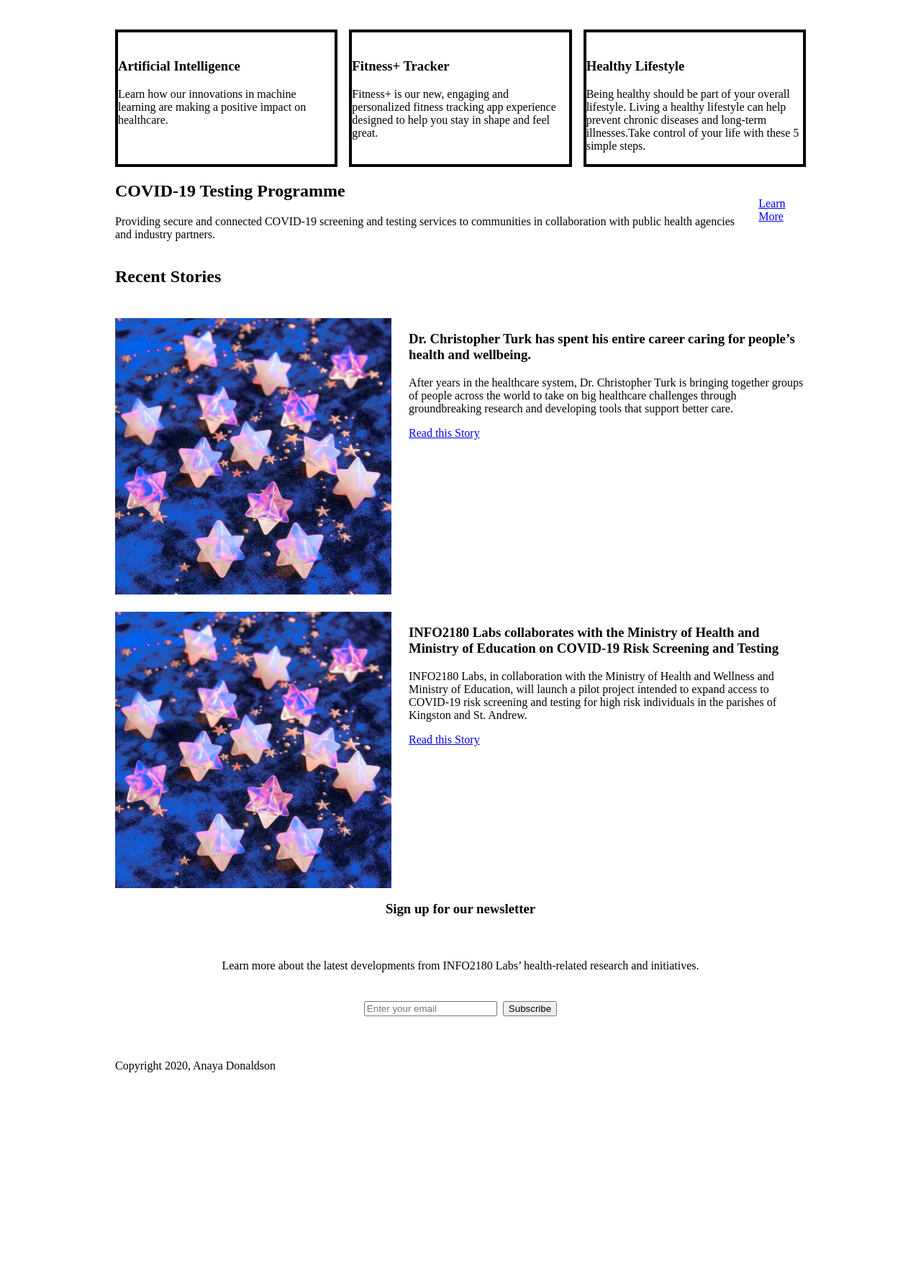
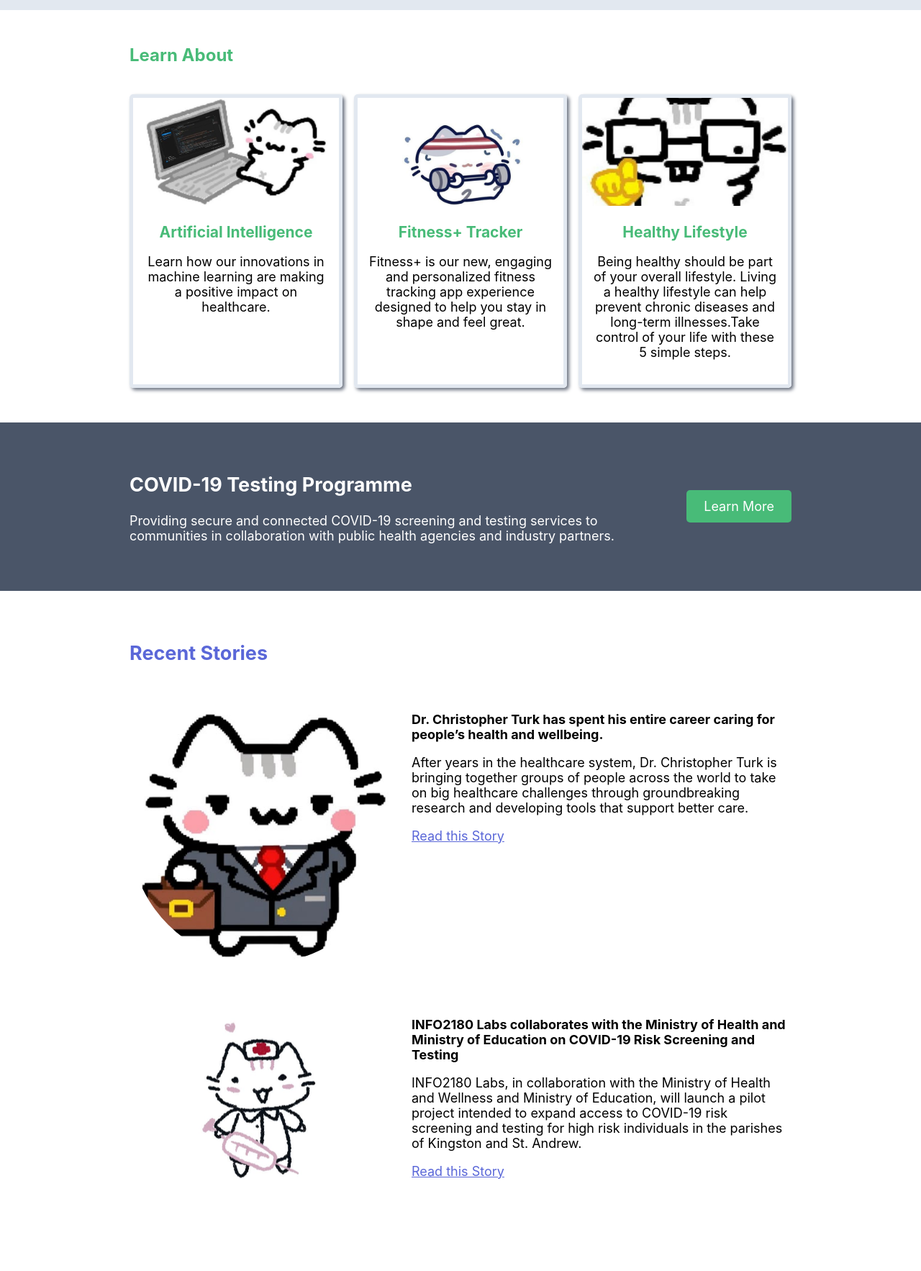
Before and after one commit to mv-water/info2180-project1, a plain HTML site: page index.html in a window 1280 px wide. Shown: the part 514-2280 px from the top of the page at 72% size. Before the commit the page ends 2040 px from the top, so only its background shows below. Drawn offline with Linux system fonts and the light colour scheme.

Commit message:
Styled CSS to match the guide give, fixed error in html, added images and created javascript file

```diff
--- a/index.html
+++ b/index.html
@@ -5,7 +5,7 @@
     <meta name="viewport" content="width=device-width, initial-scale=1.0">
     <title>INFO2180 Project 1</title>
     <link rel="stylesheet" href="styles.css">
-    <script src="scripts.js"></script>
+    <script src="scripts.js" defer></script>
 </head>
 <body>
     <header>
@@ -26,7 +26,7 @@
         <section class="overview-hero">
             <div class="container">
                 <div class="overview-hero-image">
-                    <img src="yes.jpg" alt="">
+                    <img src="healingcat.jpg" alt="drawing of a cat frolicing happily">
                 </div>
                 <div class="overview-hero-text">
                     <h2>Live  your healthiest life now!</h2>
@@ -39,21 +39,21 @@
                 <h2>Learn About</h2>
                 <div class="cards">
                     <div class="card">
-                        <img src="#" alt="">
+                        <img src="catcode.jpg" alt="drawing of a cat at a laptop">
                         <div class="card-body">
                             <h3>Artificial Intelligence</h3>
                             <p>Learn how our innovations in machine learning are making a positive impact on healthcare.</p>
                         </div>
                     </div>
                     <div class="card">
-                        <img src="#" alt="">
+                        <img src="workoutcat.jpg" alt="drawing of a cat working out">
                         <div class="card-body">
                             <h3>Fitness+ Tracker</h3>
                             <p>Fitness+ is our new, engaging and personalized fitness tracking app experience designed to help you stay in shape and feel great.</p>
                         </div>
                     </div>
                     <div class="card">
-                        <img src="#" alt="">
+                        <img src="nerdcat.jpg" alt="drawing of a nerdy cat">
                         <div class="card-body">
                             <h3>Healthy Lifestyle</h3>
                             <p>Being healthy should be part of your overall lifestyle. Living a healthy lifestyle can help prevent chronic diseases and long-term illnesses.Take control of your life with these 5 simple steps.</p>
@@ -64,7 +64,7 @@
         </section>
         <section class="testing">
             <div class="container">
-                <div class="testing-desciption">
+                <div class="testing-description">
                     <h2>COVID-19 Testing Programme</h2>
                     <p>Providing secure and connected COVID-19 screening and testing services to communities in collaboration with public health agencies and industry partners.</p>
                 </div>
@@ -77,7 +77,7 @@
             <div class="container">
                 <h2>Recent Stories</h2>
                 <article>
-                    <img src="yes.jpg" alt="">
+                    <img src="importantcat.jpg" alt="">
                     <div class="article-body">
                         <h3>Dr. Christopher Turk has spent his entire career caring for people’s health and wellbeing.</h3>
                         <p>After years in the healthcare system, Dr. Christopher Turk is bringing together groups of people across the world to take on big healthcare challenges through groundbreaking research and developing tools that support better care.</p>
@@ -85,7 +85,7 @@
                     </div>
                 </article>
                 <article>
-                    <img src="yes.jpg" alt="">
+                    <img src="doctorcat.jpg" alt="">
                     <div class="article-body">
                         <h3>INFO2180 Labs collaborates with the Ministry of Health and Ministry of Education on COVID-19 Risk Screening and Testing</h3>
                         <p>INFO2180 Labs, in collaboration with the Ministry of Health and Wellness and Ministry of Education, will launch a pilot project intended to expand access to COVID-19 risk screening and testing for high risk individuals in the parishes of Kingston and St. Andrew.</p>
--- a/scripts.js
+++ b/scripts.js
@@ -1 +1,23 @@
-/* Add your JavaScript to this file */
+
+
+const form = document.querySelector(".newsletter form");
+const input = document.querySelector('input[type="email"]');
+const msg = document.querySelector(".message");
+
+
+
+form.addEventListener("submit", function(event){
+    event.preventDefault();
+
+    const email = input.value.trim();
+
+    if (email == "")
+    {
+        msg.textContent = "Please enter a valid email address.";
+    }
+    else
+    {
+        msg.textContent = `Thank you! Your email address ${email} has been added to our mailing list!`;
+    }
+
+})
--- a/styles.css
+++ b/styles.css
@@ -1,39 +1,66 @@
-/* Add your CSS to this file */
+
+*, *::before, *::after { box-sizing: border-box; }
+
 body {
     margin: 0;
-    font-size: 16px;
+    font-size: 18px;
+    font-family: -apple-system, BlinkMacSystemFont, "Segoe UI", Roboto, "Helvetica Neue", Arial, "Noto Sans", sans-serif;
 }
 
 .container {
     margin: 0 auto;
     max-width: 960px;
-    width: 100%;
-
+    padding: 0 20px;
     display:flex;
     align-items: center;
     gap:24px;
 }
 
+header{
+    font-size: 18px;
+    background-color: white;
 
-header .container h1 {
+}
+
+header .container{
     justify-content: space-between;
+}
+
+header h1{
+    margin: 0;
 }
 
 header .container ul{
     display:flex;
     margin: 0;
+    padding: 0;
+
 }
 
 header .container ul li {
     list-style: none;
-    padding: 20px;
-    text-align: center;
+    padding: 20px 16px;
 }
 
 header .container ul li a {
     text-decoration: none;
+    color: #6b7280;
 }
 
+header .container ul li a:hover {
+    color: #5A67D8;
+}
+
+
+.overview-hero .container, .learn-about .container, .testing .container,
+.stories .container, .newsletter .container {
+    padding: 48px 20px;
+}
+
+
+.overview-hero{
+    background-color: #E2E8F0;
+}
 
 .overview-hero-image{
     flex: 0 1 40%;
@@ -51,59 +78,111 @@ header .container ul li a {
     min-width: 0;
 }
 
-.learn-about .container{
+.learn-about .container, .stories .container{
 
     flex-direction: column;
     align-items: stretch;
 
 }
 
+.learn-about h2{
+    font-size: 24px;
+    color:#48BB78;
+    margin: 0 0 16px;
+}
+
 .cards{
     display: grid;
     grid-template-columns: repeat(3, 1fr);
-    grid-auto-rows: auto;
     gap: 1rem;
 }
 
 .card{
+    display: flex;
+    gap: 8px;
+    text-align: center;
+    border: #E2E8F0 solid 5px;
+    border-radius: 5px;
+    box-shadow: 3px 3px 5px #6b7280 ;
+    flex-direction: column;
+}
 
-    border: #000000 solid 4px;
+.card-body{
+    padding: 16px;
 
 }
 
-.testing-description{
+.card-body h3{
+    font-size: 21px;
+    color: #48BB78;
+    margin: 0 0 16px;
+
+}
+
+.card img{
+    width: 100%;
+    height: 150px;
+    object-fit: cover;
+}
+
+.testing{
+    background-color: #4A5568;
+    color: white;
+}
+
+.testing-description {
     flex: 1;
     min-width: 0;
 }
+
 .cta{
-    flex: 0 1 auto;
+        flex: 0 0 auto;
 }
 
-.stories .container{
-    flex-direction: column;
-    align-items: stretch;
+.cta a{
+    text-decoration: none;
+    color: white;
+    white-space: nowrap;
+    border-radius: 5px;
+    background-color: #48BB78;
+    padding: 12px 24px;
+
+
+}
+
+.stories h2, .stories a {
+    color:#5A67D8;
+}
+
+.stories h3{
+    font-size: 18px;
 }
 
 .stories article{
     display: flex;
     gap: 24px;
+    margin-bottom: 32px;
 }
 
 .stories article img{
     flex: 0 0 40%;
-    width: 40%;
     min-width: 0;
-    height: auto;
+    aspect-ratio: 1 / 1;
+    object-fit: cover;
+    align-self: flex-start;
+    border-radius: 50%;
 }
 
 .article-body{
     flex: 1;
-    min-width: 0;
+
 }
 
+.newsletter{
+    background-color: #48BB78;
+    color: white;
+}
 .newsletter .container{
-    justify-content: center;
-    align-items: center;
     flex-direction: column;
 }
 
@@ -113,22 +192,56 @@ form{
     gap: 8px;
 }
 
+form input{
+    padding: 8px 12px;
+}
 
-footer .container {
+form button{
+    background-color: #5A67D8;
+    padding: 8px 16px;
+    border: none;
+    border-radius: 5px;
+    color: white;
+}
+
+
+footer {
     text-align: center;
     padding: 20px;
+    background-color: #4A5568;
+    color: white;
 }
 
 @media(max-width:768px){
-    .container,
+
+    .overview-hero .container,
+    .testing .container,
     .stories article {
         flex-direction: column;
+        align-items: stretch;
     }
+
+    .overview-hero-image {
+        flex: none;
+    }
+
     .cards {
         grid-template-columns: 1fr;
     }
-    .stories article img {
+
+     .stories article img {
         flex: none;
         width: 100%;
+        max-width: 320px;
+        align-self: center;
+    }
+
+    .cta {
+        align-self: flex-start;
+    }
+
+    header .container {
+        flex-wrap: wrap;
+        justify-content: center;
     }
 }
```
Also changed, not shown: catcode.jpg (added), doctorcat.jpg (added), healingcat.jpg (added), importantcat.jpg (added), nerdcat.jpg (added), workoutcat.jpg (added).
